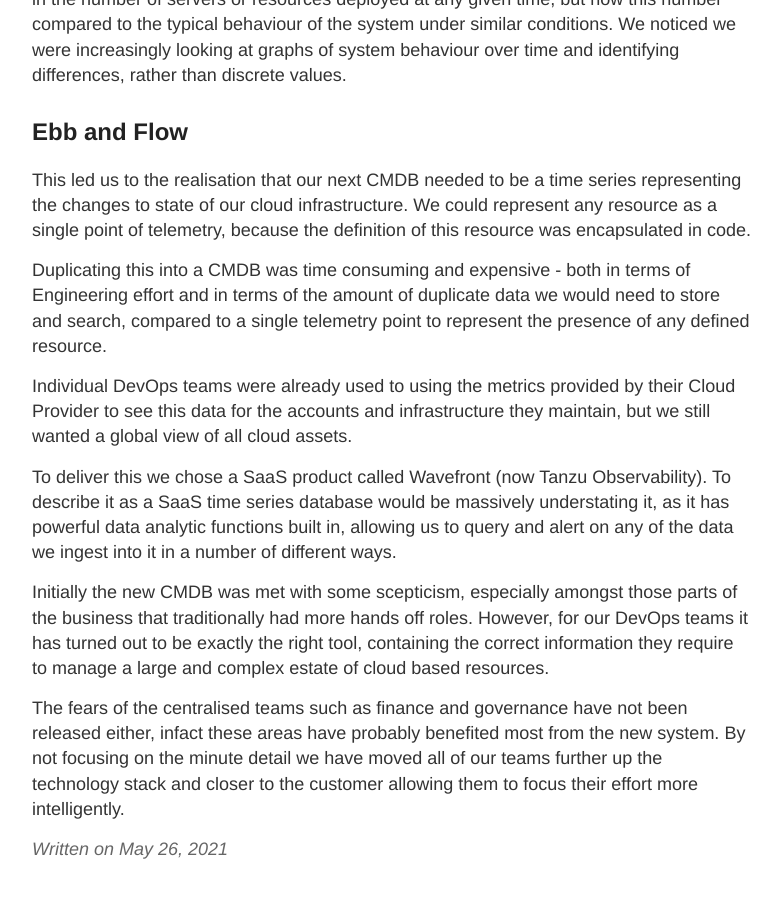
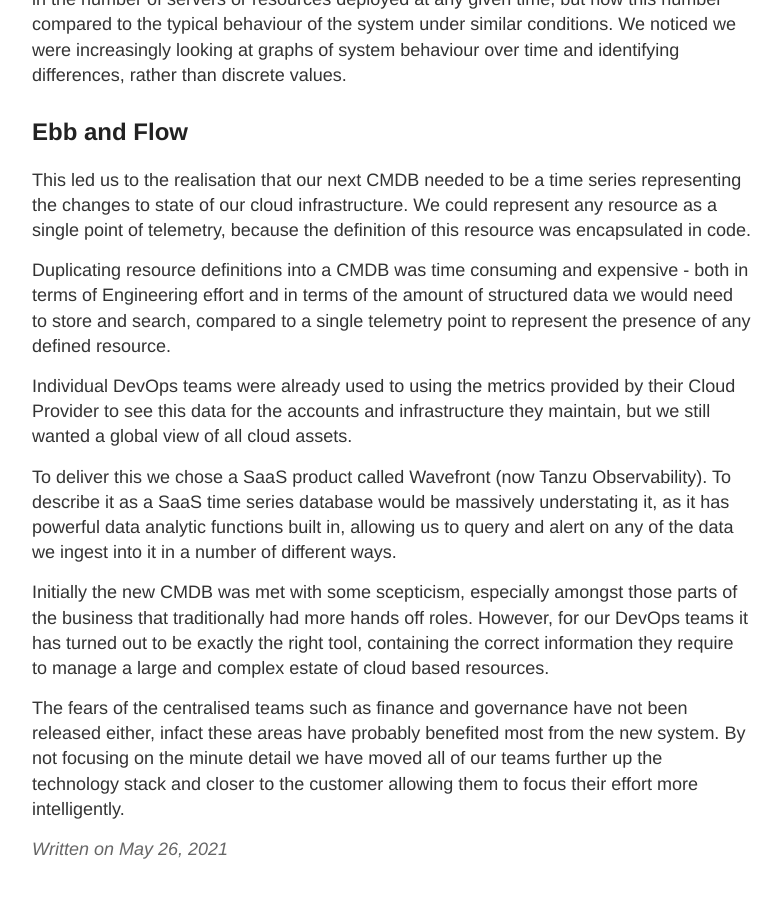
Before and after one commit to chrisl13/chrisl13.github.io, a Jekyll site: the page built from _posts/2021-05-26-A-Cloud-CMDB.md, in a window 1280 px wide and 900 px high, scrolled down 1960 px. Shown: the whole window, without its empty margins (248-1030 px from the left). Built offline with Jekyll 4.4.1, drawn with Linux system fonts in a browser that asks for light colours.

Commit message:
Update 2021-05-26-A-Cloud-CMDB.md

```diff
--- a/_posts/2021-05-26-A-Cloud-CMDB.md
+++ b/_posts/2021-05-26-A-Cloud-CMDB.md
@@ -38,7 +38,7 @@ Having gained experience of running workloads in the cloud, we observed that for
 
 This led us to the realisation that our next CMDB needed to be a time series representing the changes to state of our cloud infrastructure. We could represent any resource as a single point of telemetry, because the definition of this resource was encapsulated in code.
 
-Duplicating this into a CMDB was time consuming and expensive - both in terms of Engineering effort and in terms of the amount of duplicate data we would need to store and search, compared to a single telemetry point to represent the presence of any defined resource.
+Duplicating resource definitions into a CMDB was time consuming and expensive - both in terms of Engineering effort and in terms of the amount of structured data we would need to store and search, compared to a single telemetry point to represent the presence of any defined resource.
 
 Individual DevOps teams were already used to using the metrics provided by their Cloud Provider to see this data for the accounts and infrastructure they maintain, but we still wanted a global view of all cloud assets.
 
```
